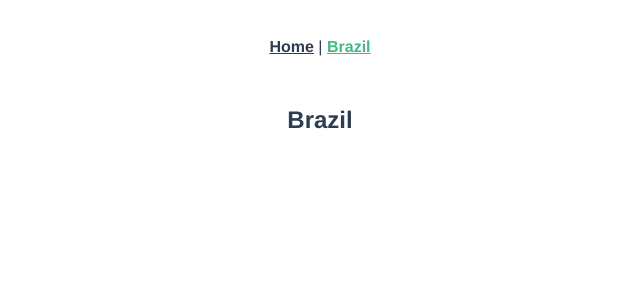
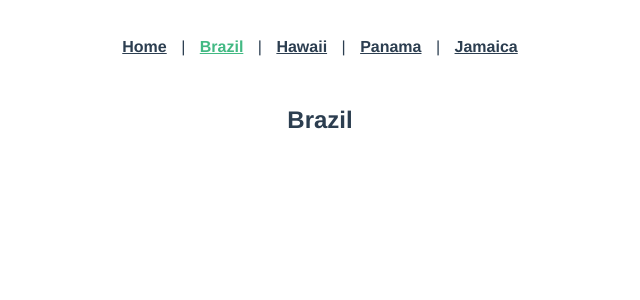
Before and after one commit to JuditAldeguer/vue-router-travel-guide, a Vue app: page /#/brazil in a window 1280 px wide. Shown: the top 300 px of the page, without its empty margins (320-960 px from the left). Built offline with nearby package versions, Linux system fonts and the light colour scheme.

Commit message:
feat: add Jamaica & Panama & Hawaii views

```diff
--- a/src/App.vue
+++ b/src/App.vue
@@ -2,7 +2,10 @@
   <div id="app">
     <div id="nav">
       <router-link to="/">Home</router-link> |
-      <router-link to="/brazil">Brazil</router-link>
+      <router-link to="/brazil">Brazil</router-link> |
+      <router-link to="/hawaii">Hawaii</router-link> |
+      <router-link to="/panama">Panama</router-link> |
+      <router-link to="/jamaica">Jamaica</router-link>
     </div>
     <router-view />
   </div>
@@ -24,6 +27,7 @@
 #nav a {
   font-weight: bold;
   color: #2c3e50;
+  padding: 0 10px;
 }
 
 #nav a.router-link-exact-active {
--- a/src/router/index.js
+++ b/src/router/index.js
@@ -2,6 +2,9 @@
 import VueRouter from "vue-router";
 import Home from "../views/Home.vue";
 import Brazil from "../views/Brazil.vue";
+import Hawaii from "../views/Hawaii.vue";
+import Panama from "../views/Panama.vue";
+import Jamaica from "../views/Jamaica.vue";
 
 Vue.use(VueRouter);
 
@@ -25,6 +28,21 @@
     name: "Brazil",
     component: Brazil,
   },
+  {
+    path: "/hawaii",
+    name: "Hawaii",
+    component: Hawaii,
+  },
+  {
+    path: "/panama",
+    name: "Panama",
+    component: Panama,
+  },
+  {
+    path: "/jamaica",
+    name: "Jamaica",
+    component: Jamaica,
+  },
 ];
 
 const router = new VueRouter({
--- /dev/null
+++ b/src/views/Hawaii.vue
@@ -0,0 +1,5 @@
+<template>
+    <div>
+        <h2>Hawaii</h2>
+    </div>
+</template>
--- /dev/null
+++ b/src/views/Jamaica.vue
@@ -0,0 +1,5 @@
+<template>
+    <div>
+        <h2>Jamaica</h2>
+    </div>
+</template>
--- /dev/null
+++ b/src/views/Panama.vue
@@ -0,0 +1,5 @@
+<template>
+    <div>
+        <h2>Panama</h2>
+    </div>
+</template>
```
